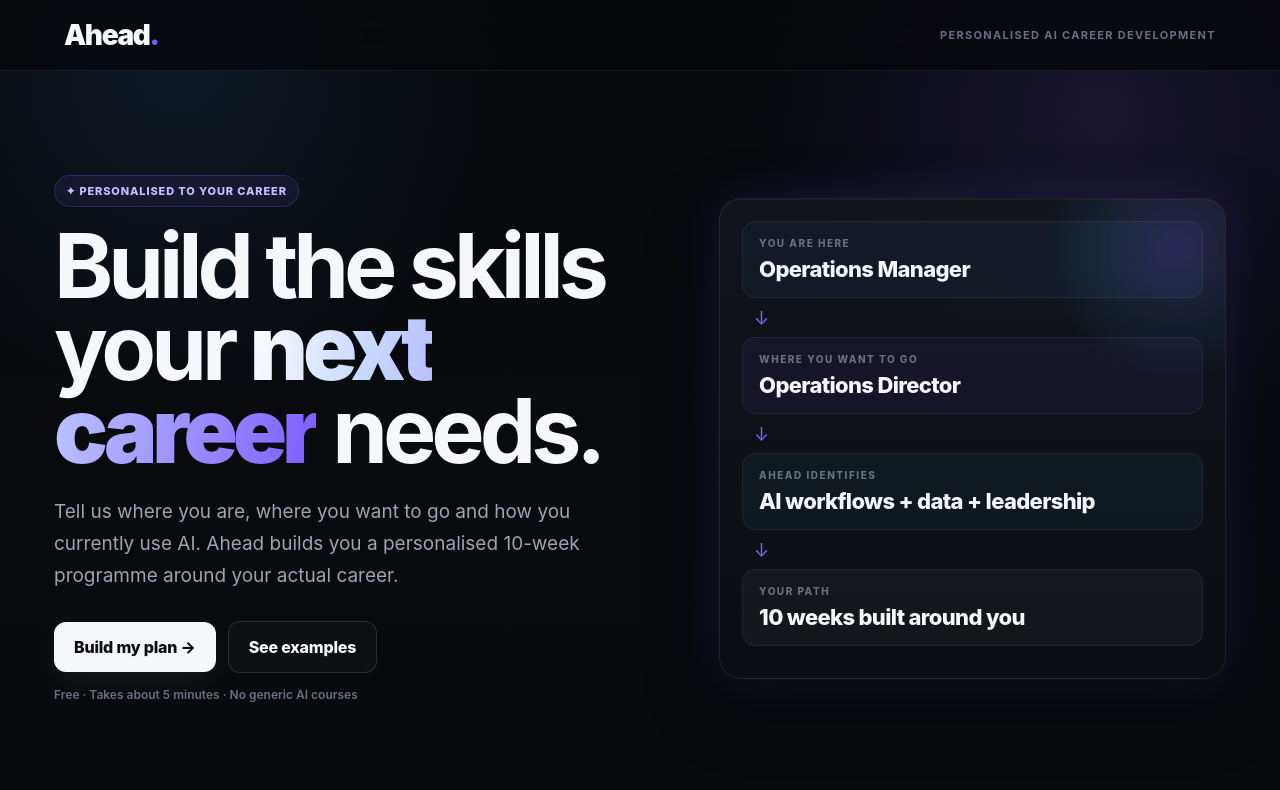
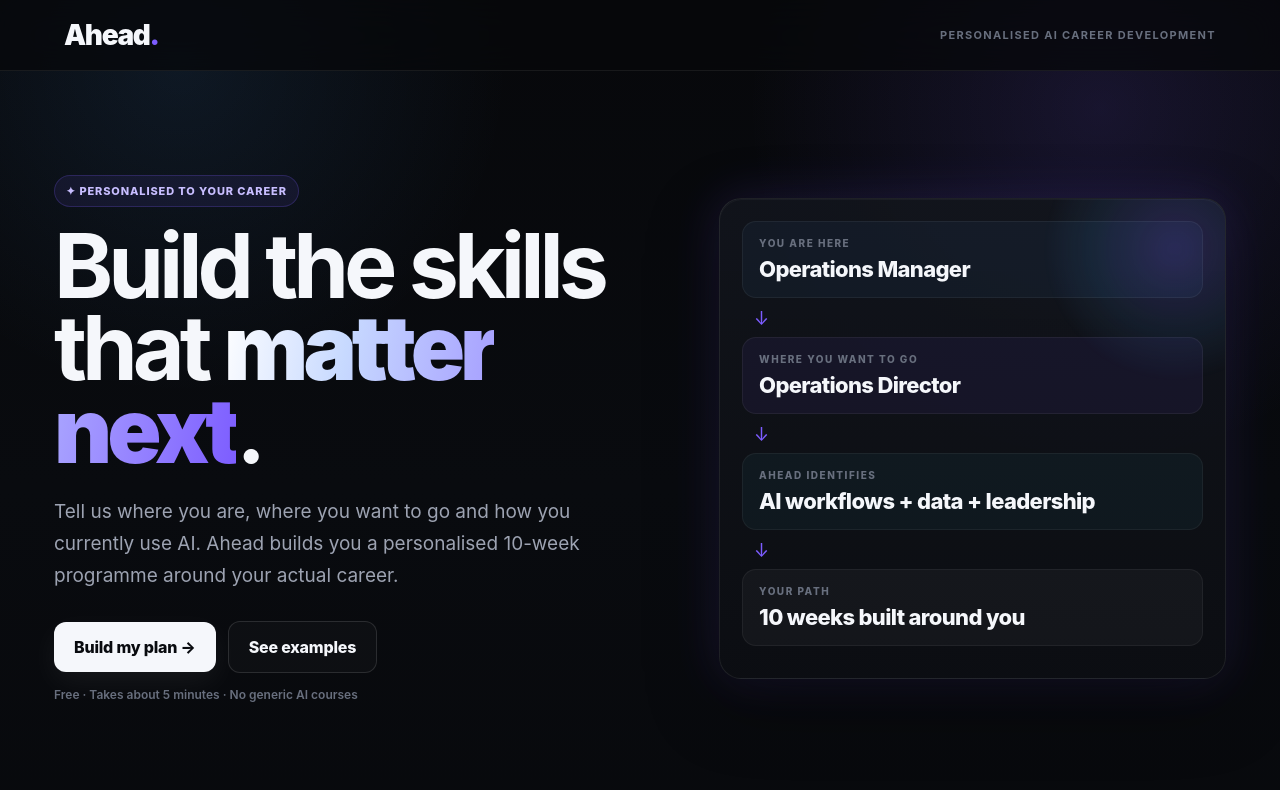
Before and after one commit to niccybtalent/Ahead-, a Next.js app in the folder ahead_phase2/: page / in a window 1280 px wide. Shown: the top 790 px of the page. Built offline with nearby package versions, Linux system fonts and the light colour scheme.

Commit message:
Add files via upload

```diff
--- a/ahead_phase2/app/layout.tsx
+++ b/ahead_phase2/app/layout.tsx
@@ -2,7 +2,7 @@
 import "./globals.css";
 
 export const metadata: Metadata = {
-  title: "Ahead — Build the skills your next career needs",
+  title: "Ahead — Build the skills that matter next",
   description: "Personalised 10-week AI-native career development, built around where you are and where you want to go.",
 };
 
--- a/ahead_phase2/app/page.tsx
+++ b/ahead_phase2/app/page.tsx
@@ -12,7 +12,7 @@
         <section className="hero">
           <div>
             <div className="eyebrow">✦ Personalised to your career</div>
-            <h1>Build the skills your <span className="gradient-text">next career</span> needs.</h1>
+            <h1>Build the skills that <span className="gradient-text">matter next</span>.</h1>
             <p>
               Tell us where you are, where you want to go and how you currently use AI.
               Ahead builds you a personalised 10-week programme around your actual career.
```
